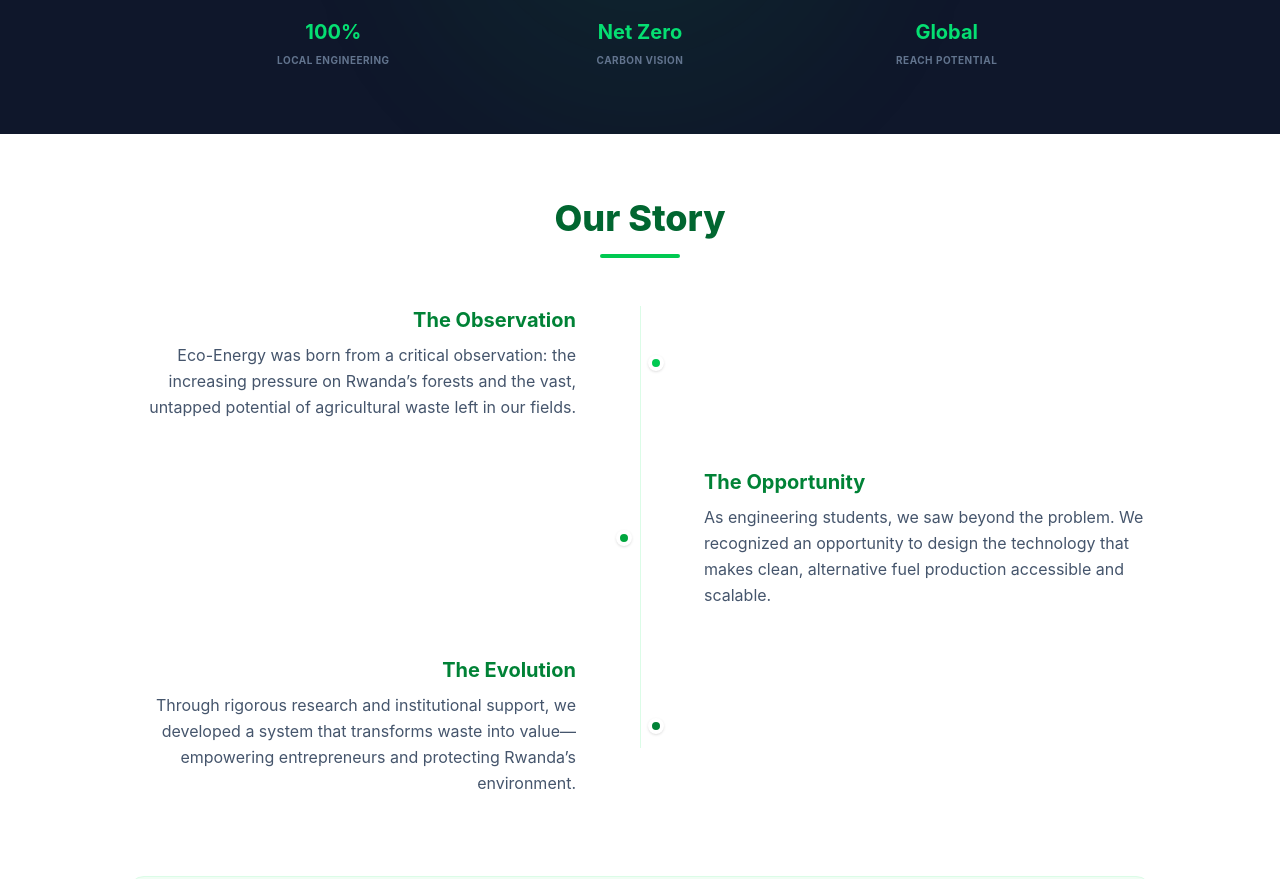
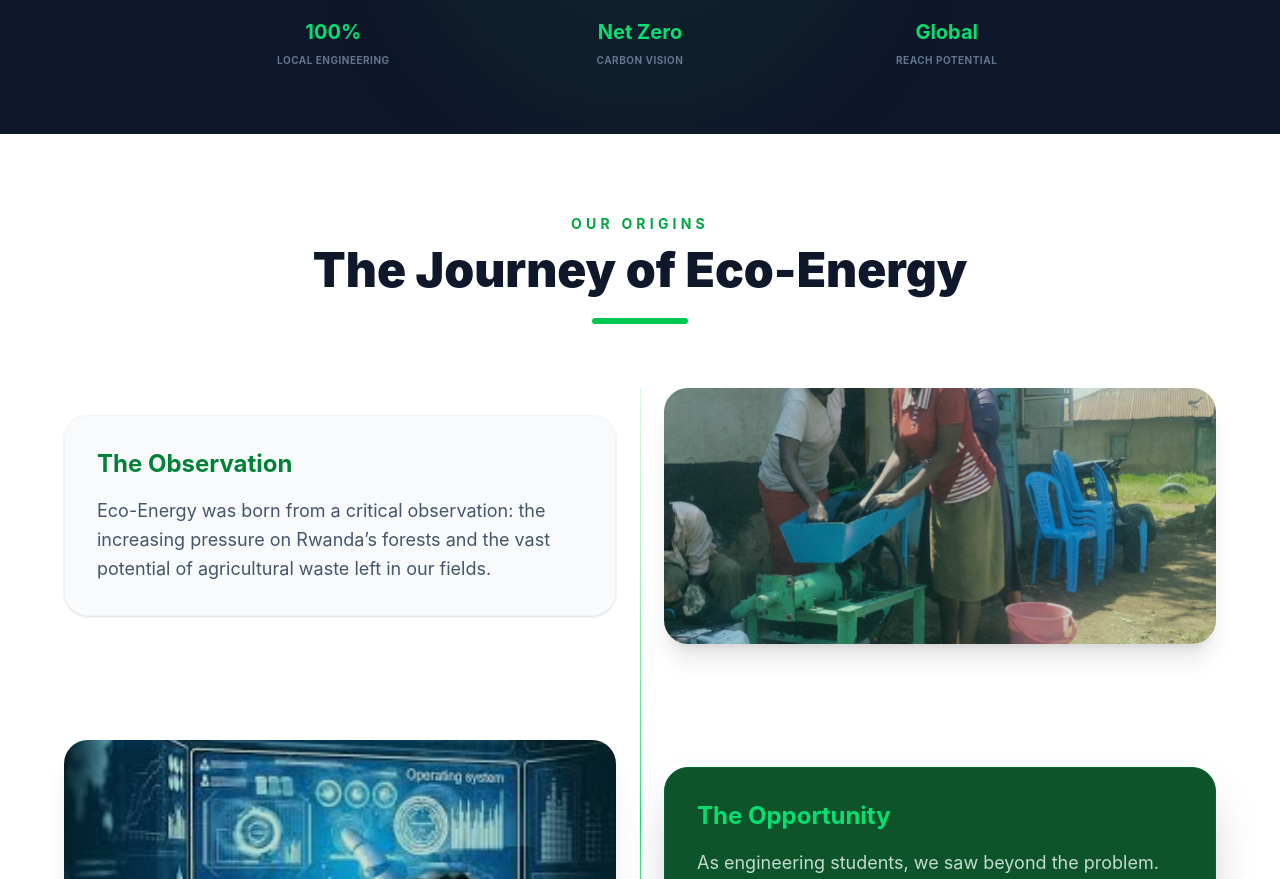
Before and after one commit to berwakellia/Eco-Energy, a React app in the folder Frontend/: page /about in a window 1280 px wide. Shown: the part 4000-4879 px from the top of the page. Built offline with nearby package versions, Linux system fonts and the light colour scheme; the HTML template or start-up script is replaced by a standard one.

Commit message:
done to update

```diff
--- a/Frontend/src/components/OurStory.jsx
+++ b/Frontend/src/components/OurStory.jsx
@@ -7,11 +7,10 @@
 
 export default function OurStory() {
   const containerRef = useRef(null);
-  const itemsRef = useRef([]);
 
   useGSAP(() => {
-    const items = gsap.utils.toArray('.story-item');
-
+    // 1. Scroll Reveal Animation
+    const items = gsap.utils.toArray('.story-card');
     items.forEach((item, i) => {
       gsap.from(item, {
         scrollTrigger: {
@@ -19,73 +18,120 @@
           start: "top 85%",
         },
         opacity: 0,
-        x: i % 2 === 0 ? -40 : 40, // Alternates slide direction
+        y: 50,
         duration: 1,
         ease: "power2.out"
       });
     });
+
+    // 2. Interactive Cursor Move (Tilt Effect)
+    const handleMouseMove = (e) => {
+      const card = e.currentTarget;
+      const rect = card.getBoundingClientRect();
+      const x = e.clientX - rect.left;
+      const y = e.clientY - rect.top;
+
+      const centerX = rect.width / 2;
+      const centerY = rect.height / 2;
+
+      const rotateX = (y - centerY) / 10;
+      const rotateY = (centerX - x) / 10;
+
+      gsap.to(card, {
+        rotateX: rotateX,
+        rotateY: rotateY,
+        transformPerspective: 1000,
+        duration: 0.5,
+        ease: "power2.out"
+      });
+    };
+
+    const handleMouseLeave = (e) => {
+      gsap.to(e.currentTarget, {
+        rotateX: 0,
+        rotateY: 0,
+        duration: 0.5,
+        ease: "power2.out"
+      });
+    };
+
+    items.forEach(card => {
+      card.addEventListener('mousemove', handleMouseMove);
+      card.addEventListener('mouseleave', handleMouseLeave);
+    });
+
   }, { scope: containerRef });
 
   return (
-    <section ref={containerRef} className="py-16 px-6 md:px-16 bg-white overflow-hidden">
-      <div className="max-w-5xl mx-auto">
+    <section ref={containerRef} className="py-20 px-6 md:px-16 bg-white overflow-hidden">
+      <div className="max-w-6xl mx-auto">
 
-        {/* Section Header */}
-        <div className="text-center mb-12">
-          <h2 className="text-3xl md:text-4xl font-extrabold text-green-800">
-            Our Story
-          </h2>
-          <div className="h-1 w-20 bg-green-500 mx-auto mt-4 rounded-full"></div>
+        <div className="text-center mb-16">
+          <h2 className="text-sm font-bold tracking-[0.3em] text-green-600 uppercase mb-3">Our Origins</h2>
+          <h3 className="text-4xl md:text-5xl font-black text-slate-900">The Journey of Eco-Energy</h3>
+          <div className="h-1.5 w-24 bg-green-500 mx-auto mt-6 rounded-full"></div>
         </div>
 
-        <div className="space-y-12 relative">
-          {/* Vertical Decorative Line */}
-          <div className="absolute left-1/2 top-0 bottom-0 w-px bg-green-100 hidden md:block"></div>
+        <div className="space-y-24 relative">
+          {/* Decorative Vertical Path */}
+          <div className="absolute left-1/2 top-0 bottom-0 w-px bg-gradient-to-b from-green-100 via-green-400 to-green-100 hidden lg:block"></div>
 
-          {/* Point 1: The Spark */}
-          <div className="story-item relative grid grid-cols-1 md:grid-cols-2 gap-8 items-center">
-            <div className="md:text-right md:pr-12">
-              <h3 className="text-xl font-bold text-green-700 mb-2">The Observation</h3>
-              <p className="text-slate-600 leading-relaxed">
-                Eco-Energy was born from a critical observation: the increasing pressure on Rwanda’s forests and the vast, untapped potential of agricultural waste left in our fields.
+          {/* Point 1: The Observation */}
+          <div className="story-card-container relative grid grid-cols-1 lg:grid-cols-2 gap-12 items-center">
+            <div className="story-card bg-slate-50 p-8 rounded-3xl border border-slate-100 shadow-sm order-2 lg:order-1">
+              <h3 className="text-2xl font-bold text-green-700 mb-4">The Observation</h3>
+              <p className="text-slate-600 text-lg leading-relaxed">
+                Eco-Energy was born from a critical observation: the increasing pressure on Rwanda’s forests and the vast potential of agricultural waste left in our fields.
               </p>
             </div>
-            <div className="hidden md:flex justify-start">
-              <div className="w-4 h-4 bg-green-500 rounded-full border-4 border-white shadow-sm z-10 -ml-2"></div>
+            <div className="order-1 lg:order-2 flex justify-center">
+               <div className="relative w-full h-64 rounded-3xl overflow-hidden shadow-xl transform hover:scale-105 transition-transform duration-500">
+                  <img src="/afforadable2.jpg" alt="Observation" className="w-full h-full object-cover" />
+                  <div className="absolute inset-0 bg-green-900/20"></div>
+               </div>
             </div>
           </div>
 
-          {/* Point 2: The Engineering Mindset */}
-          <div className="story-item relative grid grid-cols-1 md:grid-cols-2 gap-8 items-center">
-            <div className="hidden md:flex justify-end order-2 md:order-1">
-              <div className="w-4 h-4 bg-green-600 rounded-full border-4 border-white shadow-sm z-10 -mr-2"></div>
+          {/* Point 2: The Opportunity */}
+          <div className="story-card-container relative grid grid-cols-1 lg:grid-cols-2 gap-12 items-center">
+            <div className="flex justify-center">
+               <div className="relative w-full h-64 rounded-3xl overflow-hidden shadow-xl transform hover:scale-105 transition-transform duration-500">
+                  <img src="/Machine.jpg" alt="Opportunity" className="w-full h-full object-cover" />
+                  <div className="absolute inset-0 bg-green-900/20"></div>
+               </div>
             </div>
-            <div className="md:pl-12 order-1 md:order-2">
-              <h3 className="text-xl font-bold text-green-700 mb-2">The Opportunity</h3>
-              <p className="text-slate-600 leading-relaxed">
-                As engineering students, we saw beyond the problem. We recognized an opportunity to design the technology that makes clean, alternative fuel production accessible and scalable.
+            <div className="story-card bg-green-900 text-white p-8 rounded-3xl shadow-2xl border border-green-800">
+              <h3 className="text-2xl font-bold text-green-400 mb-4">The Opportunity</h3>
+              <p className="text-green-50/80 text-lg leading-relaxed">
+                As engineering students, we saw beyond the problem. We recognized an opportunity to design technology that makes clean, alternative fuel production accessible.
               </p>
             </div>
           </div>
 
-          {/* Point 3: The Impact */}
-          <div className="story-item relative grid grid-cols-1 md:grid-cols-2 gap-8 items-center">
-            <div className="md:text-right md:pr-12">
-              <h3 className="text-xl font-bold text-green-700 mb-2">The Evolution</h3>
-              <p className="text-slate-600 leading-relaxed">
-                Through rigorous research and institutional support, we developed a system that transforms waste into value—empowering entrepreneurs and protecting Rwanda’s environment.
+          {/* Point 3: The Evolution */}
+          <div className="story-card-container relative grid grid-cols-1 lg:grid-cols-2 gap-12 items-center">
+            <div className="story-card bg-slate-50 p-8 rounded-3xl border border-slate-100 shadow-sm order-2 lg:order-1">
+              <h3 className="text-2xl font-bold text-green-700 mb-4">The Evolution</h3>
+              <p className="text-slate-600 text-lg leading-relaxed">
+                Through rigorous research, we developed a system that transforms waste into value—empowering entrepreneurs and protecting Rwanda’s environment.
               </p>
             </div>
-            <div className="hidden md:flex justify-start">
-              <div className="w-4 h-4 bg-green-700 rounded-full border-4 border-white shadow-sm z-10 -ml-2"></div>
+            <div className="order-1 lg:order-2 flex justify-center">
+               <div className="relative w-full h-64 rounded-3xl overflow-hidden shadow-xl transform hover:scale-105 transition-transform duration-500">
+                  <img src="/job1.jpg" alt="Evolution" className="w-full h-full object-cover" />
+                  <div className="absolute inset-0 bg-green-900/20"></div>
+               </div>
             </div>
           </div>
 
         </div>
 
-        {/* Final "Current Status" Quote */}
-        <div className="mt-20 p-8 bg-green-50 rounded-2xl text-center border border-green-100 italic text-slate-700">
-          "Our journey continues as we refine our technologies to power a greener, more industrial Rwanda."
+        {/* Final CTA */}
+        <div className="mt-24 p-12 bg-green-50 rounded-[3rem] text-center border border-green-100 relative overflow-hidden">
+          <div className="absolute top-0 right-0 w-32 h-32 bg-green-200/30 rounded-full -mr-16 -mt-16 blur-3xl"></div>
+          <p className="text-2xl md:text-3xl font-medium text-green-800 italic relative z-10">
+            "Our journey continues as we refine our technologies to power a greener, more industrial Rwanda."
+          </p>
         </div>
       </div>
     </section>
```
